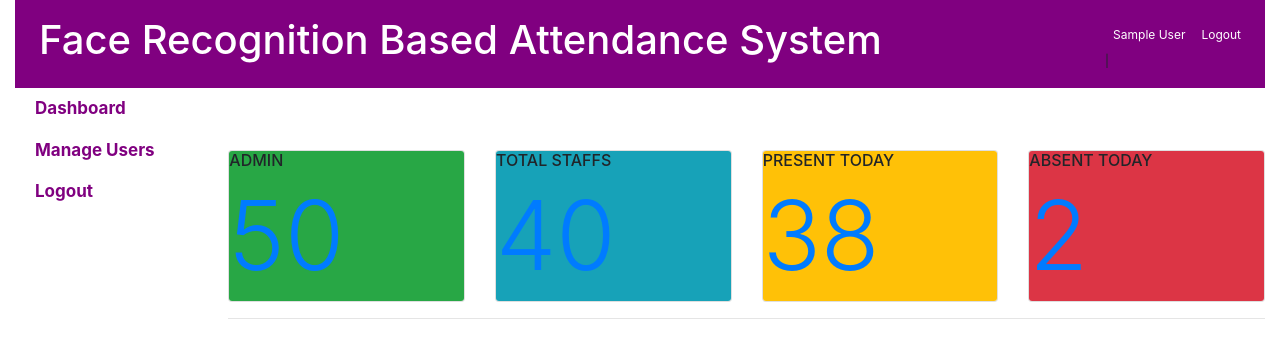
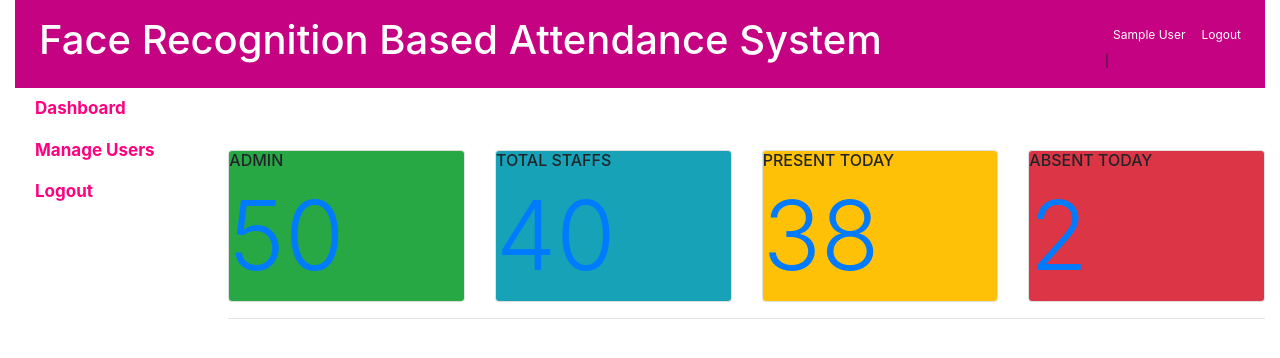
Before and after one commit to Israelshecktar/seemeehere, a Flask app: page /dashboard in a window 1280 px wide. Shown: the top 358 px of the page. Run offline with Flask 3, Linux system fonts and the light colour scheme; the visitor is signed in with stand-in values (Sample User, id 1); parts of the project's set-up code (start-up, migrations or seed data) failed here and were passed over; some libraries are stand-ins or nearby versions.

Commit message:
updated dashboard

```diff
--- a/static/style/dashboard.css
+++ b/static/style/dashboard.css
@@ -70,10 +70,10 @@ body{
 
 .leftMenus a {
 	font-size:17px;
-	color:#800080;
+	color: #FF007F;
 	font-weight:bold;
 }
 
 .nav-link {
-	color:#FFFFFF;
+	color:white;
 }
--- a/templates/top_menus.html
+++ b/templates/top_menus.html
@@ -1,4 +1,4 @@
-<nav class="navbar navbar-expand-sm" style="background-color: #800080!important;">
+<nav class="navbar navbar-expand-sm" style="background-color: #C50282!important;">
     <button class="navbar-toggler navbar-toggler-right" type="button" data-toggle="collapse" data-target="#collapsingNavbar">
      <span class="navbar-toggler-icon"></span>
     </button>
```
Lines whose indentation alone changed are shown as unchanged.
